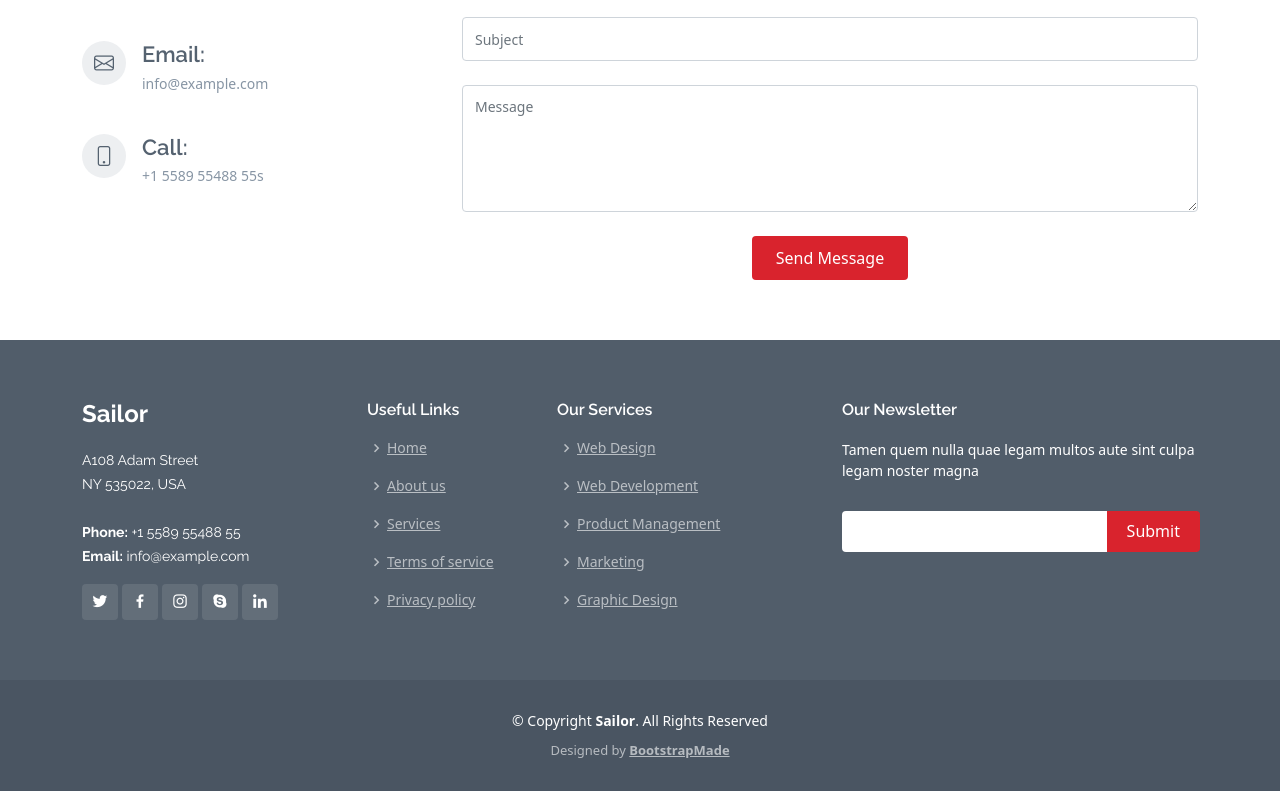
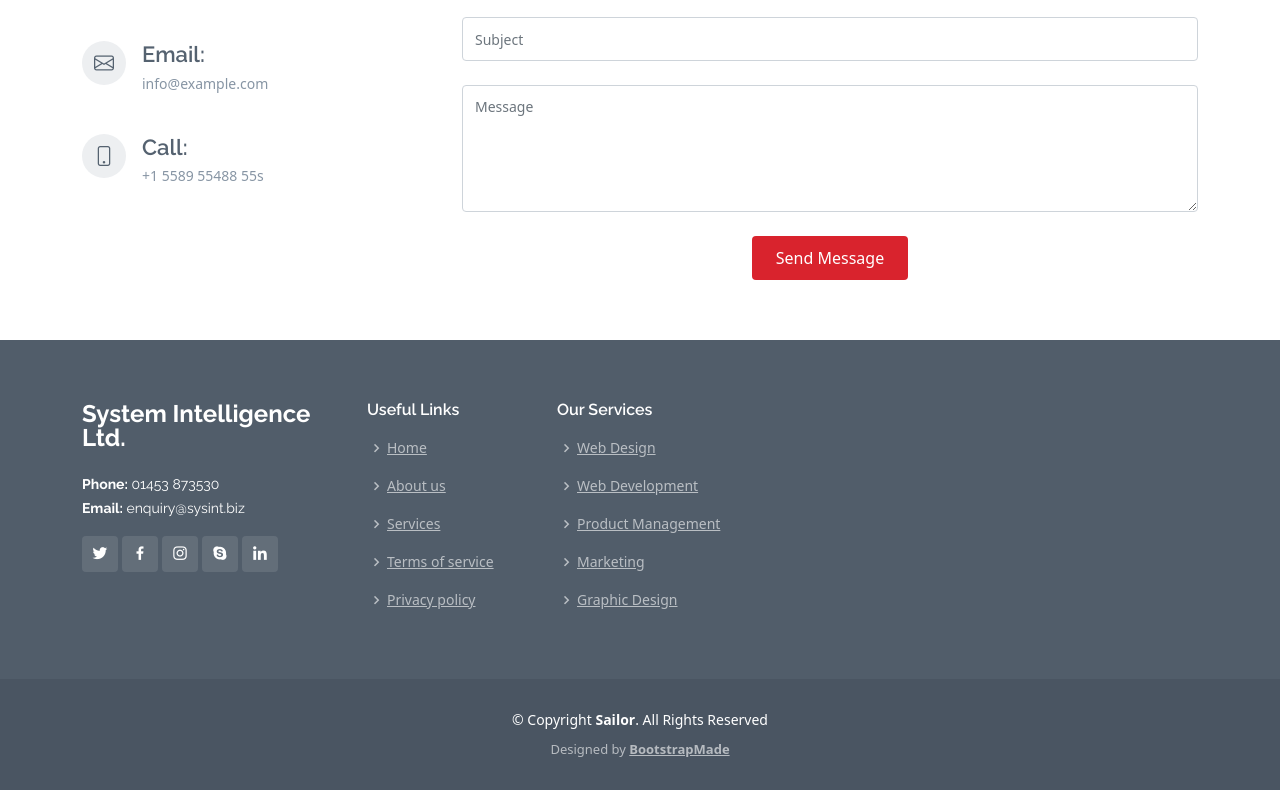
Before and after one commit to ajayd99/System-Intelligence-Project, a React (Create React App) app in the folder reactapp/: page /contact in a window 1280 px wide. Shown: the part 435-1226 px from the top of the page. Built offline with nearby package versions, Linux system fonts and the light colour scheme.

Commit message:
Updates to Footer component
Updates to the Footer component

```diff
--- a/reactapp/src/Components/footer.jsx
+++ b/reactapp/src/Components/footer.jsx
@@ -10,12 +10,10 @@ function Footer(props) {
       <div className="row">
         <div className="col-lg-3 col-md-6">
           <div className="footer-info">
-            <h3>Sailor</h3>
+            <h3>System Intelligence Ltd.</h3>
             <p>
-              A108 Adam Street <br />
-              NY 535022, USA<br /><br />
-              <strong>Phone:</strong> +1 5589 55488 55<br />
-              <strong>Email:</strong> info@example.com<br />
+              <strong>Phone:</strong> 01453 873530<br />
+              <strong>Email:</strong> enquiry@sysint.biz<br />
             </p>
             <div className="social-links mt-3">
               <a href="#" className="twitter"><i className="bx bxl-twitter" /></a>
@@ -46,13 +44,7 @@ function Footer(props) {
             <li><i className="bx bx-chevron-right" /> <a href="#">Graphic Design</a></li>
           </ul>
         </div>
-        <div className="col-lg-4 col-md-6 footer-newsletter">
-          <h4>Our Newsletter</h4>
-          <p>Tamen quem nulla quae legam multos aute sint culpa legam noster magna</p>
-          <form action method="post">
-            <input type="email" name="email" /><input type="submit" defaultValue="Subscribe" />
-          </form>
-        </div>
+
       </div>
     </div>
   </div>
--- a/reactapp/src/Components/header.jsx
+++ b/reactapp/src/Components/header.jsx
@@ -14,6 +14,7 @@ function Header(props) {
 
     <header id="header" className="fixed-top d-flex align-items-center">
       <div className="container d-flex align-items-center">
+
         <h1 className="logo me-auto"><a href= {home} >System Intelligence Ltd.</a></h1>
         <a href="index.html" className="logo me-auto"><img src= {logo} alt className="img-fluid" /></a>
 
```
